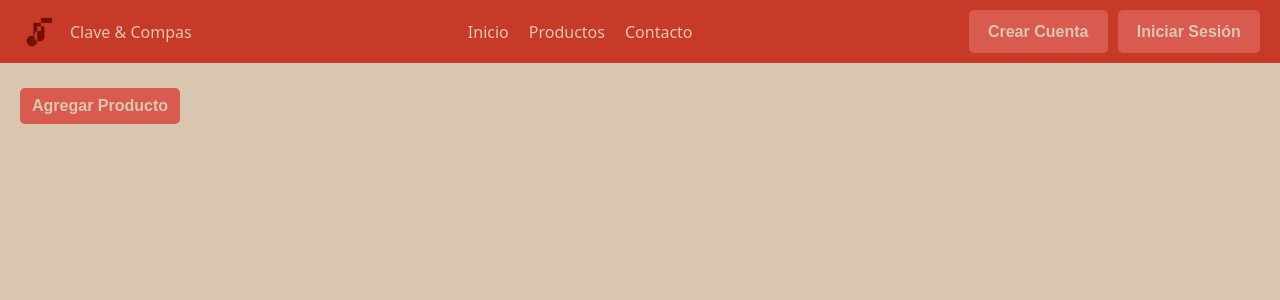
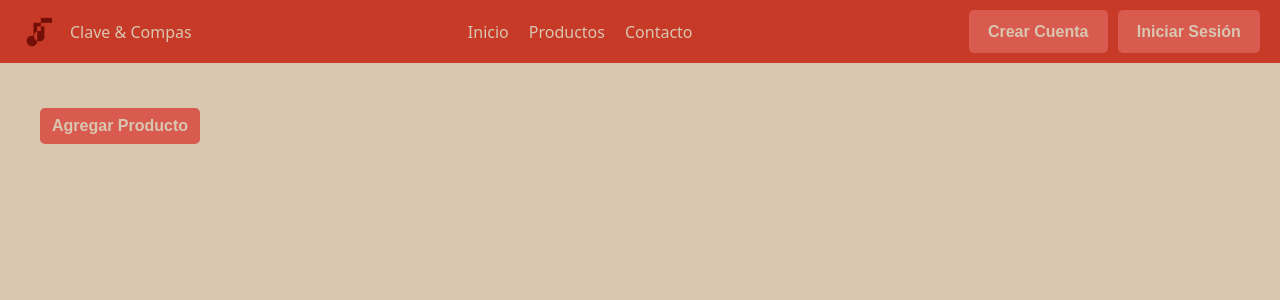
Before and after one commit to ClaReMa7/FrontendIntegratorProject, a React (Vite) app: page /register in a window 1280 px wide. Shown: the top 300 px of the page. Built offline with nearby package versions, Linux system fonts and the light colour scheme; no server answers.

Commit message:
boton agregar producto

```diff
--- a/src/styles/Button.css
+++ b/src/styles/Button.css
@@ -1,8 +1,8 @@
 
 .add-button {
     position: absolute;
-    top: 40px !important;
-    left: 20px !important;
+    top: 60px !important;
+    left: 40px !important;
 }
 
 .custom-button {
```
